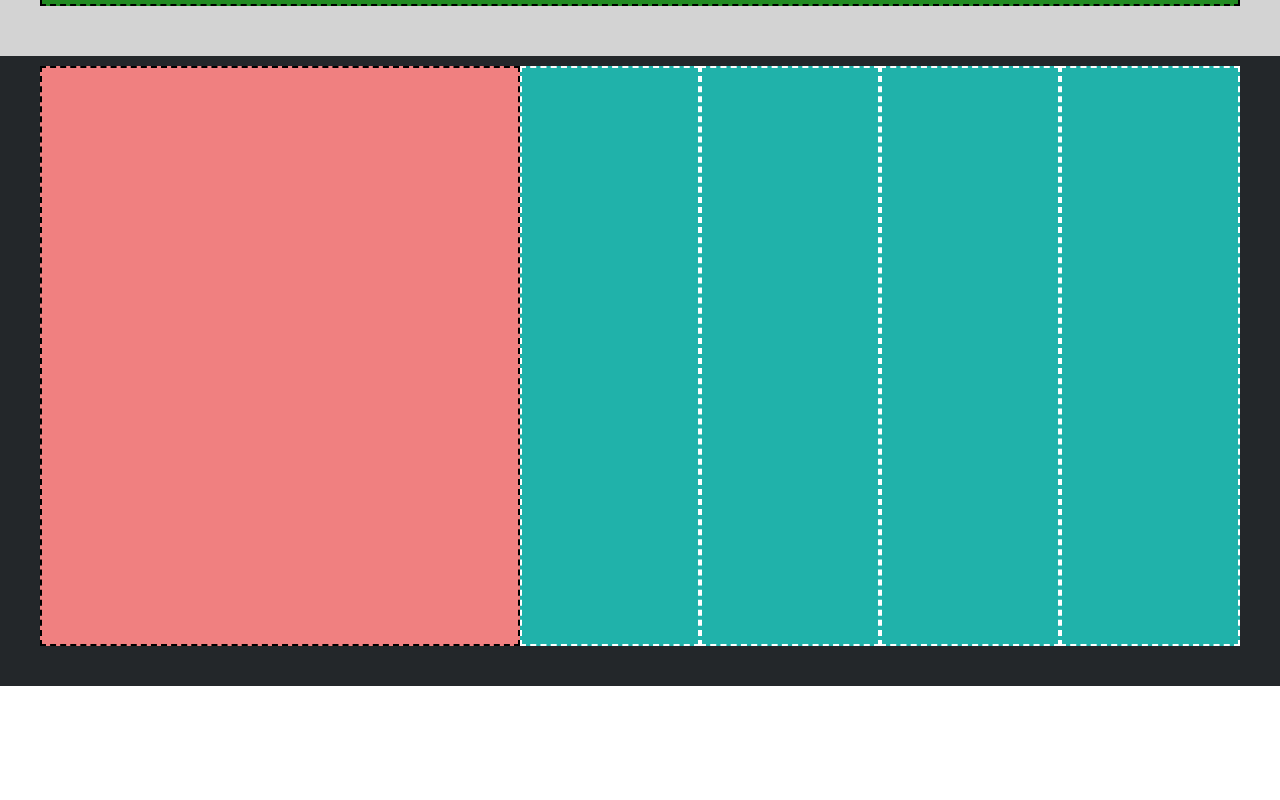
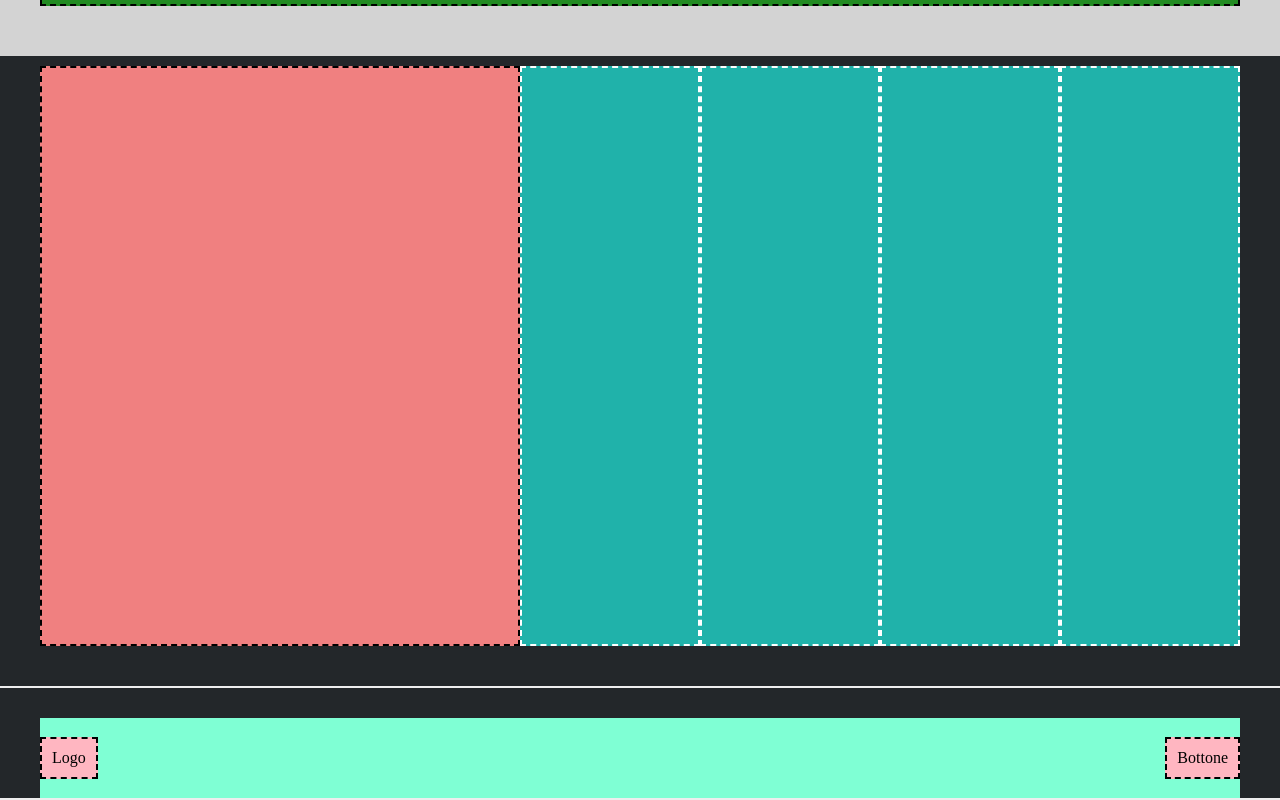
Before and after one commit to mattiadelmonaco/htmlcss-struttura-discord, a plain HTML site: page index.html in a window 1280 px wide. Shown: the part 3316-4116 px from the top of the page. Before the commit the page ends 4002 px from the top, so only its background shows below. Drawn offline with Linux system fonts and the light colour scheme.

Commit message:
feat: add footer bottom

```diff
--- a/css/style.css
+++ b/css/style.css
@@ -156,3 +156,33 @@ nav {
     height: 580px;
     border: 2px dashed white;
 }
+
+/*------------------
+    FOOTER BOTTOM
+--------------------*/
+
+.footer-bottom>.container>* {
+    display: flex;
+    justify-content: space-between;
+    align-items: center;
+}
+
+.footer-bottom {
+    background-color: #23272a;
+    padding-top: 30px;
+    border-top: 2px solid #eeeeee;
+    border-bottom: 2px solid #eeeeee;
+}
+
+.col-lightgreen {
+    background-color: #7fffd4;
+    width: 100%;
+    height: 80px;
+}
+
+.logo-second,
+.button {
+    background-color: #ffb6c1;
+    border: 2px dashed black;
+    padding: 10px;
+}
--- a/index.html
+++ b/index.html
@@ -71,6 +71,17 @@
             </div>
         </div>
         <!-- /FOOTER TOP -->
+        <!-- FOOTER BOTTOM -->
+        <div class="footer-bottom">
+            <div class="container">
+                <div class="col-lightgreen">
+                    <div class="logo-second">Logo</div>
+                    <div class="button">Bottone</div>
+                </div>
+            </div>
+        </div>
+        <!-- /FOOTER BOTTOM -->
+
 
     </footer>
     <!-- /FOOTER -->
```
